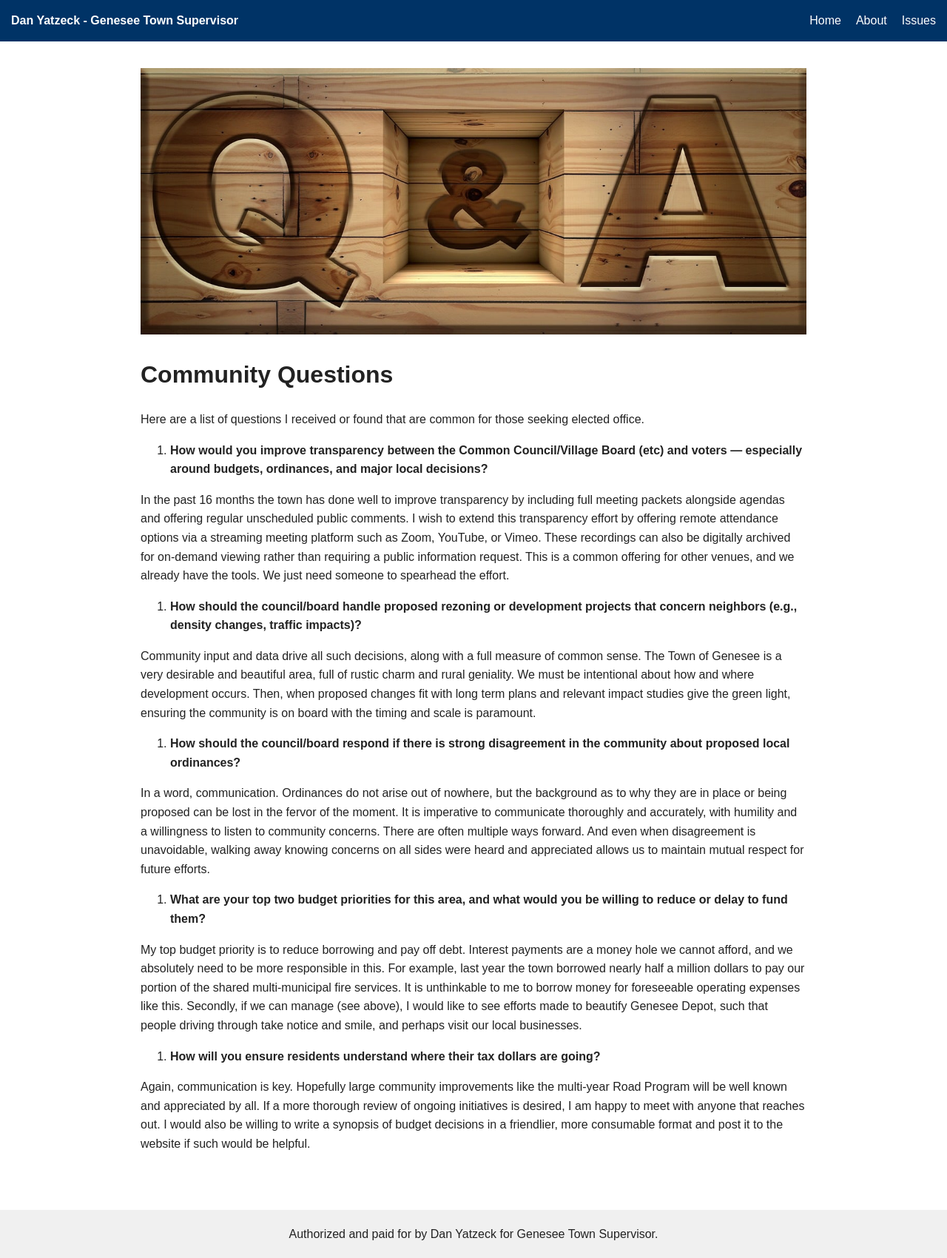
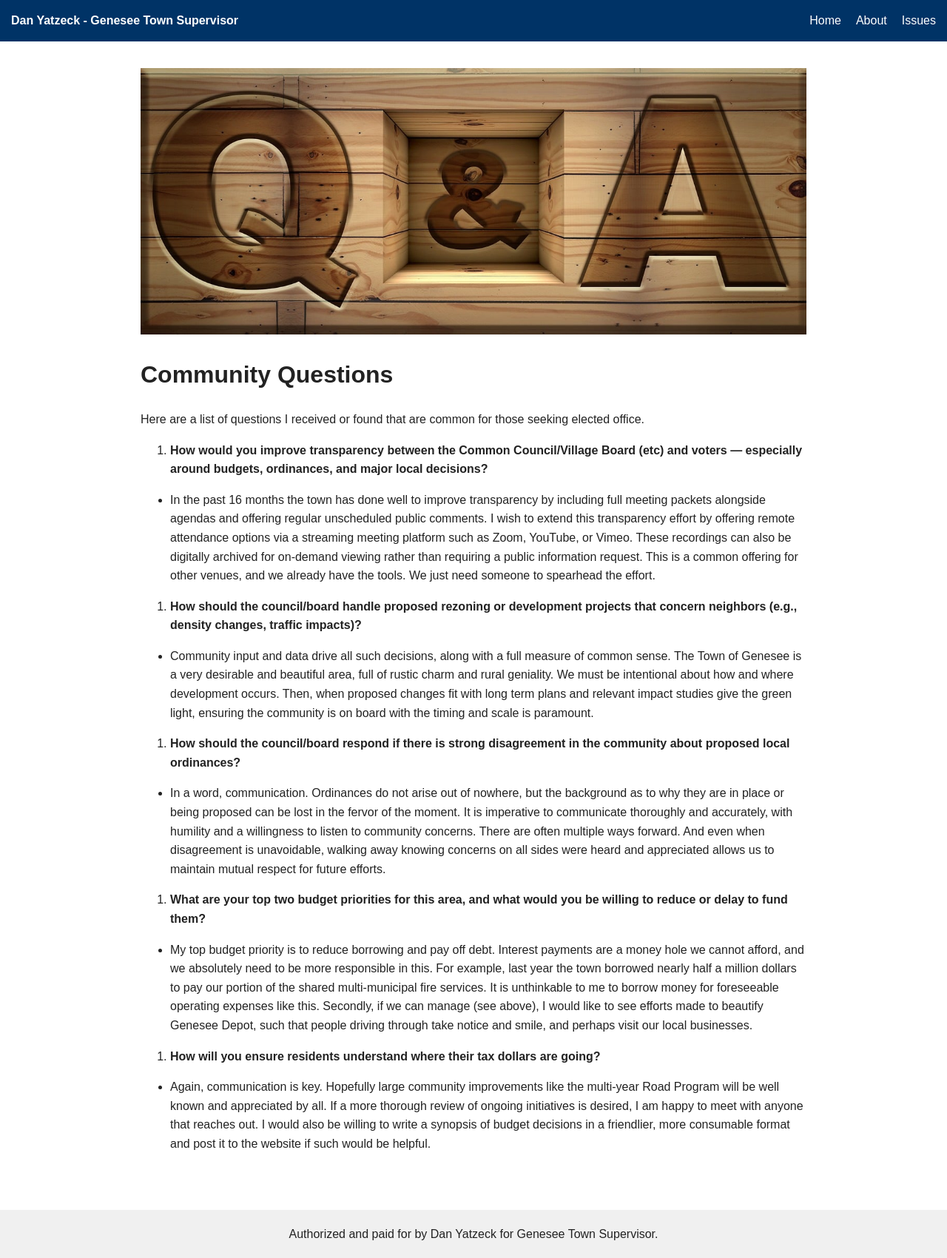
Before and after one commit to danyatzeck/danyatzeck.github.io, a Jekyll site: the page built from questions.md, in a window 1280 px wide. Shown: the whole page at 74% size. Built offline with Jekyll 4.4.1, drawn with Linux system fonts in a browser that asks for light colours; our own code applies the rules of GitHub Pages for plain Markdown files.

Commit message:
questions

```diff
--- a/questions.md
+++ b/questions.md
@@ -4,24 +4,24 @@ Here are a list of questions I received or found that are common for those seeki
 
 1. **How would you improve transparency between the Common Council/Village Board (etc) and voters — especially around budgets, ordinances, and major local decisions?**
 
-In the past 16 months the town has done well to improve transparency by including full meeting packets alongside agendas and offering regular unscheduled public comments. I wish to extend this transparency effort by offering remote attendance options via a streaming meeting platform such as Zoom, YouTube, or Vimeo. These recordings can also be digitally archived for on-demand viewing rather than requiring a public information request. This is a common offering for other venues, and we already have the tools. We just need someone to spearhead the effort.
+- In the past 16 months the town has done well to improve transparency by including full meeting packets alongside agendas and offering regular unscheduled public comments. I wish to extend this transparency effort by offering remote attendance options via a streaming meeting platform such as Zoom, YouTube, or Vimeo. These recordings can also be digitally archived for on-demand viewing rather than requiring a public information request. This is a common offering for other venues, and we already have the tools. We just need someone to spearhead the effort.
 
 
 2. **How should the council/board handle proposed rezoning or development projects that concern neighbors (e.g., density changes, traffic impacts)?**
 
-Community input and data drive all such decisions, along with a full measure of common sense. The Town of Genesee is a very desirable and beautiful area, full of rustic charm and rural geniality. We must be intentional about how and where development occurs. Then, when proposed changes fit with long term plans and relevant impact studies give the green light, ensuring the community is on board with the timing and scale is paramount.
+- Community input and data drive all such decisions, along with a full measure of common sense. The Town of Genesee is a very desirable and beautiful area, full of rustic charm and rural geniality. We must be intentional about how and where development occurs. Then, when proposed changes fit with long term plans and relevant impact studies give the green light, ensuring the community is on board with the timing and scale is paramount.
 
 
 3. **How should the council/board respond if there is strong disagreement in the community about proposed local ordinances?**
 
-In a word, communication. Ordinances do not arise out of nowhere, but the background as to why they are in place or being proposed can be lost in the fervor of the moment. It is imperative to communicate thoroughly and accurately, with humility and a willingness to listen to community concerns. There are often multiple ways forward. And even when disagreement is unavoidable, walking away knowing concerns on all sides were heard and appreciated allows us to maintain mutual respect for future efforts.
+- In a word, communication. Ordinances do not arise out of nowhere, but the background as to why they are in place or being proposed can be lost in the fervor of the moment. It is imperative to communicate thoroughly and accurately, with humility and a willingness to listen to community concerns. There are often multiple ways forward. And even when disagreement is unavoidable, walking away knowing concerns on all sides were heard and appreciated allows us to maintain mutual respect for future efforts.
 
 
 4. **What are your top two budget priorities for this area, and what would you be willing to reduce or delay to fund them?**
 
-My top budget priority is to reduce borrowing and pay off debt. Interest payments are a money hole we cannot afford, and we absolutely need to be more responsible in this. For example, last year the town borrowed nearly half a million dollars to pay our portion of the shared multi-municipal fire services. It is unthinkable to me to borrow money for foreseeable operating expenses like this. Secondly, if we can manage (see above), I would like to see efforts made to beautify Genesee Depot, such that people driving through take notice and smile, and perhaps visit our local businesses.
+- My top budget priority is to reduce borrowing and pay off debt. Interest payments are a money hole we cannot afford, and we absolutely need to be more responsible in this. For example, last year the town borrowed nearly half a million dollars to pay our portion of the shared multi-municipal fire services. It is unthinkable to me to borrow money for foreseeable operating expenses like this. Secondly, if we can manage (see above), I would like to see efforts made to beautify Genesee Depot, such that people driving through take notice and smile, and perhaps visit our local businesses.
 
 
 5. **How will you ensure residents understand where their tax dollars are going?**
 
-Again, communication is key. Hopefully large community improvements like the multi-year Road Program will be well known and appreciated by all. If a more thorough review of ongoing initiatives is desired, I am happy to meet with anyone that reaches out. I would also be willing to write a synopsis of budget decisions in a friendlier, more consumable format and post it to the website if such would be helpful.
+- Again, communication is key. Hopefully large community improvements like the multi-year Road Program will be well known and appreciated by all. If a more thorough review of ongoing initiatives is desired, I am happy to meet with anyone that reaches out. I would also be willing to write a synopsis of budget decisions in a friendlier, more consumable format and post it to the website if such would be helpful.
```
